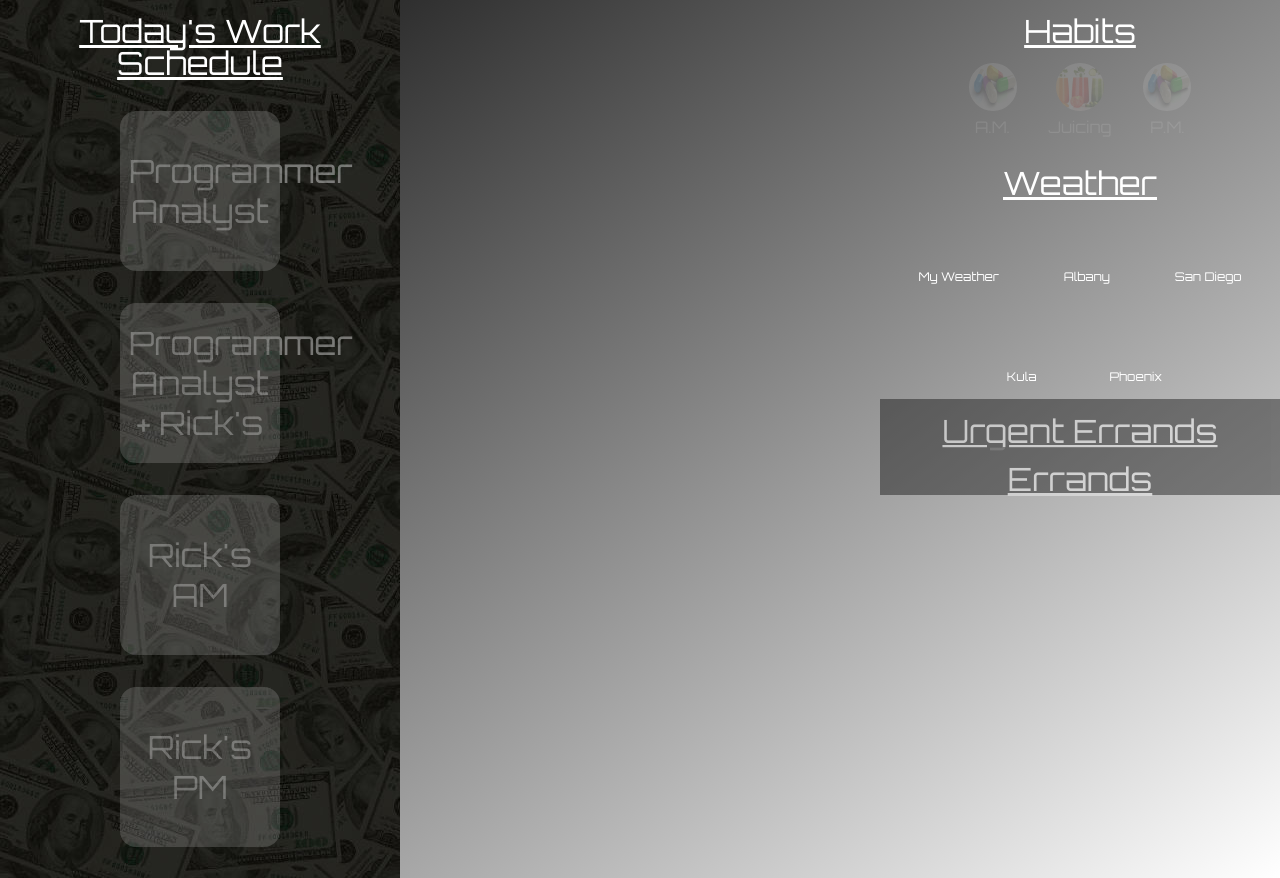
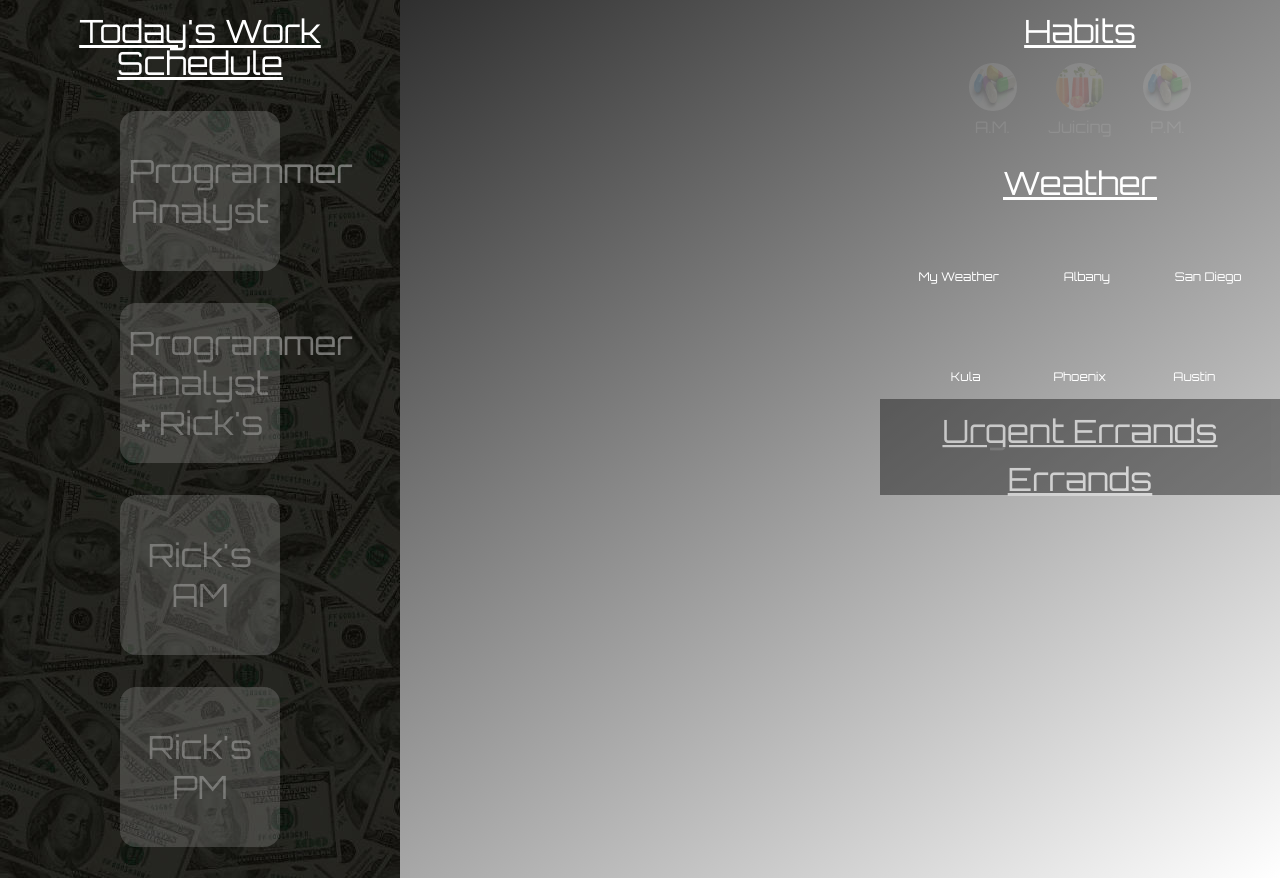
Before and after one commit to JaySoftwareSolutionsLLC/homebase, a PHP site: page / in a window 1280 px wide. Shown: the part 49-927 px from the top of the page. Run offline with PHP 8.4, Linux system fonts and the light colour scheme; style sheets or scripts are compiled from the project's sources; some libraries are stand-ins or nearby versions.

Commit message:
Austin, TX weather button
Adding an Austin, TX weather button

```diff
--- a/index.php
+++ b/index.php
@@ -3,6 +3,7 @@
 ?>
 <!DOCTYPE html>
 <html lang="en-US">
+
 <head>
     <meta name="viewport" content="width=device-width, initial-scale=1" charset="utf-8">
     <meta name="description" content="INSERT">
@@ -19,6 +20,7 @@
     <!-- LINK TO MAIN STYLING SHEET -->
     <link rel="stylesheet" type="text/css" href="resources/css/main.css">
 </head>
+
 <body>
 
     <header>
@@ -99,6 +101,10 @@
                     <img src="resources/assets/images/transparent.png" class="weather-image" id="phoenix-weather-button">
                     <h3>Phoenix</h3>
                 </div>
+                <div class="weather">
+                    <img src="resources/assets/images/transparent.png" class="weather-image" id="austin-weather-button">
+                    <h3>Austin</h3>
+                </div>
             </div>
             <div class="to-do" id="urgent-errand-div">
                 <h2>Urgent Errands</h2>
@@ -119,4 +125,5 @@
     <script type="text/javascript" src="resources/js/greeting.js"></script>
     <script type="text/javascript" src="resources/js/weather.js"></script>
 </body>
+
 </html>
--- a/resources/js/weather.js
+++ b/resources/js/weather.js
@@ -121,6 +121,7 @@ $(document).ready(function() {
     var coordsOfAlbany = [42.7481, -73.8023];
     var coordsOfKula = [19.5189, -154.8342];
     var coordsOfPhoenix = [33.4484, -112.0740];
+	var coordsOfAustin = [30.2672, -97.7431];
 
     function tellMeAboutSanDiegoWeather() {
         tellMeAboutWeatherIn(coordsOfSanDiego[0], coordsOfSanDiego[1]);
@@ -138,11 +139,16 @@ $(document).ready(function() {
         tellMeAboutWeatherIn(coordsOfPhoenix[0], coordsOfPhoenix[1]);
     }
 
+ 	function tellMeAboutAustinWeather() {
+        tellMeAboutWeatherIn(coordsOfAustin[0], coordsOfAustin[1]);
+    }
+
     function generateWeatherImages() {
         pullWeatherImage(coordsOfAlbany[0], coordsOfAlbany[1], "albany-weather-button");
         pullWeatherImage(coordsOfSanDiego[0], coordsOfSanDiego[1], "san-diego-weather-button");
         pullWeatherImage(coordsOfKula[0], coordsOfKula[1], "kula-weather-button");
         pullWeatherImage(coordsOfPhoenix[0], coordsOfPhoenix[1], "phoenix-weather-button");
+		pullWeatherImage(coordsOfAustin[0], coordsOfAustin[1], "austin-weather-button");
 
         function success(pos) {
             let currentLatitude = pos.coords.latitude;
@@ -153,6 +159,8 @@ $(document).ready(function() {
         function error() {}
         navigator.geolocation.getCurrentPosition(success, error);
     }
+
+
 
     function pullWeatherImage(lat, lon, imgID) {
         $.ajax({
@@ -173,6 +181,9 @@ $(document).ready(function() {
         generateWeatherImages();
     }, (1000 * 60 * 10));
 
+	document.getElementById("my-weather-button").onclick = function() {
+        tellMeAboutLocalWeather();
+    }
     document.getElementById("albany-weather-button").onclick = function() {
         tellMeAboutAlbanyWeather();
     }
@@ -185,7 +196,11 @@ $(document).ready(function() {
     document.getElementById("phoenix-weather-button").onclick = function() {
         tellMeAboutPhoenixWeather();
     }
-    document.getElementById("my-weather-button").onclick = function() {
-        tellMeAboutLocalWeather();
+    document.getElementById("phoenix-weather-button").onclick = function() {
+        tellMeAboutPhoenixWeather();
     }
+	document.getElementById("austin-weather-button").onclick = function() {
+        tellMeAboutAustinWeather();
+    }
+
 });
```
Also changed, not shown: 1 other file. Lines whose indentation alone changed are shown as unchanged.
